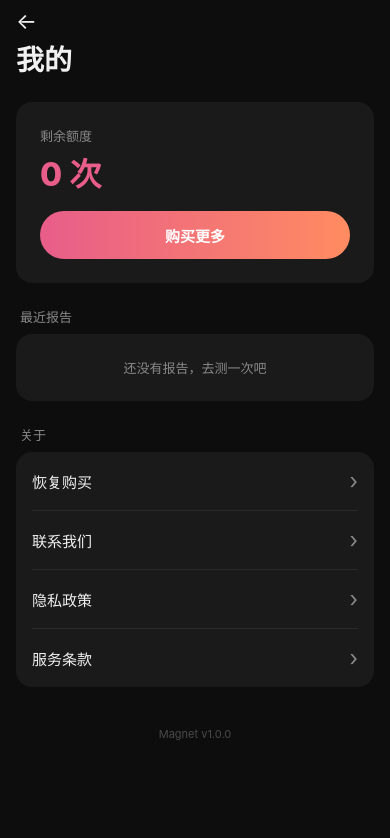
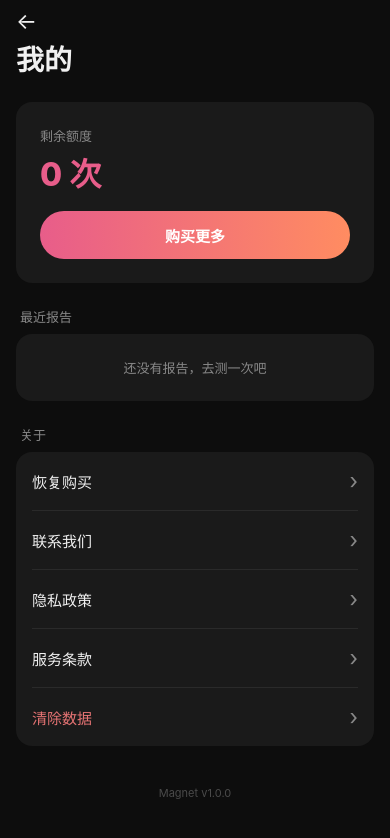
Before and after one commit to yezhonglin2015-dot/magnet-app, a React Native app: screen /Me in a window 390 px wide. Shown: the top 838 px of the page. Built offline with nearby package versions, Linux system fonts and the light colour scheme; no server answers.

Commit message:
feat: add Clear Data to MeScreen (clears local report only, server credits untouched)

```diff
--- a/src/screens/MeScreen.js
+++ b/src/screens/MeScreen.js
@@ -49,6 +49,24 @@ export default function MeScreen({ navigation }) {
     Alert.alert(
       '恢复购买',
       `正式上线后将支持 Apple 购买记录恢复。如有疑问请联系 ${SUPPORT_EMAIL}`
+    );
+  }
+
+  function clearData() {
+    Alert.alert(
+      '清除数据',
+      '将清除本地保存的报告记录。\n已购买的次数绑定在服务端，不受影响。',
+      [
+        { text: '取消', style: 'cancel' },
+        {
+          text: '清除',
+          style: 'destructive',
+          onPress: () => {
+            dispatch({ type: 'CLEAR_SAVED_REPORT' });
+            Alert.alert('已清除', '本地报告记录已清空。');
+          },
+        },
+      ]
     );
   }
 
@@ -108,6 +126,8 @@ export default function MeScreen({ navigation }) {
           <Row label="隐私政策" onPress={() => openUrl(PRIVACY_URL)} />
           <Divider />
           <Row label="服务条款" onPress={() => openUrl(TERMS_URL)} />
+          <Divider />
+          <Row label="清除数据" danger onPress={clearData} />
         </View>
 
         <Text style={styles.version}>Magnet v{version}</Text>
@@ -116,10 +136,10 @@ export default function MeScreen({ navigation }) {
   );
 }
 
-function Row({ label, onPress }) {
+function Row({ label, onPress, danger }) {
   return (
     <TouchableOpacity activeOpacity={0.7} onPress={onPress} style={styles.row}>
-      <Text style={styles.rowLabel}>{label}</Text>
+      <Text style={[styles.rowLabel, danger && styles.rowDanger]}>{label}</Text>
       <Text style={styles.chevron}>›</Text>
     </TouchableOpacity>
   );
@@ -199,6 +219,7 @@ const styles = StyleSheet.create({
     paddingVertical: spacing.md,
   },
   rowLabel: { fontSize: fontSize.md, color: colors.text },
+  rowDanger: { color: colors.bad },
   chevron: { fontSize: 22, color: colors.sub },
   divider: { height: 1, backgroundColor: colors.border },
   version: {
```
